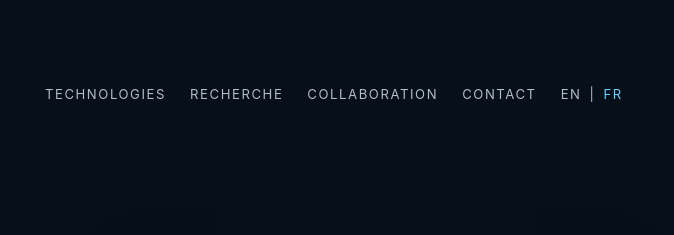
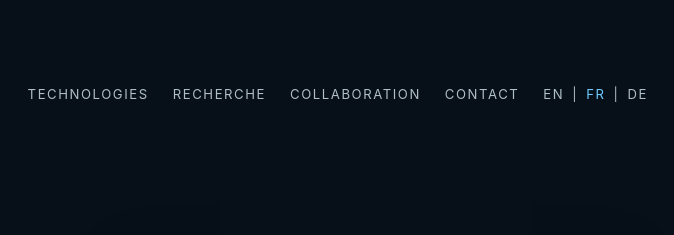
Before and after one commit to Mycnc3d/mycnc3d-website, a plain HTML site: page projects/extrusion-haut-debit.html in a window 1280 px wide. Shown: the top 235 px of the page, 606-1280 px from the left. Drawn offline with Linux system fonts and the light colour scheme.

Commit message:
Add German language link

```diff
--- a/projects/extrusion-haut-debit.html
+++ b/projects/extrusion-haut-debit.html
@@ -16,7 +16,7 @@
 <nav class="site-nav wrap" aria-label="Navigation principale">
   <a class="brand" href="../index-fr.html"><img src="../assets/logo-horizontal.webp" alt="MYCNC3D — Advanced Manufacturing" width="1200" height="326"></a>
   <button class="menu-toggle" type="button" aria-expanded="false" aria-controls="main-navigation" aria-label="Ouvrir la navigation"><span></span></button>
-  <div class="nav-links" id="main-navigation"><a href="../index-fr.html#technology">Technologies</a><a href="../index-fr.html#research">Recherche</a><a href="../index-fr.html#collaboration">Collaboration</a><a href="../index-fr.html#contact">Contact</a><span class="language-switch"><a href="high-flow-extrusion.html">EN</a><span>|</span><a href="extrusion-haut-debit.html" aria-current="page">FR</a></span></div>
+  <div class="nav-links" id="main-navigation"><a href="../index-fr.html#technology">Technologies</a><a href="../index-fr.html#research">Recherche</a><a href="../index-fr.html#collaboration">Collaboration</a><a href="../index-fr.html#contact">Contact</a><span class="language-switch"><a href="high-flow-extrusion.html">EN</a><span>|</span><a href="extrusion-haut-debit.html" aria-current="page">FR</a><span>|</span><a href="high-flow-extrusion-de.html" lang="de" hreflang="de">DE</a></span></div>
 </nav>
 
 <main id="main">
```
